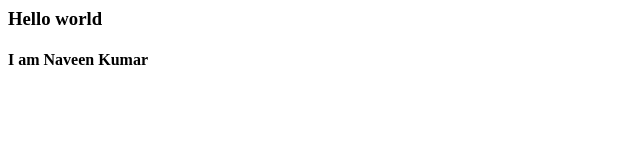
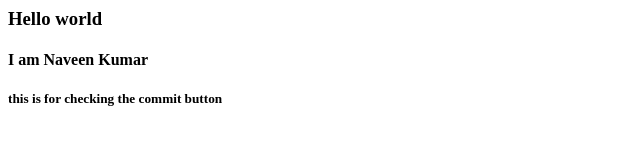
Before and after one commit to Navin8899/web-project-practice, a plain HTML site: page index.html in a window 1280 px wide. Shown: the whole page, without its empty margins (0-640 px from the left). Drawn offline with Linux system fonts and the light colour scheme.

Commit message:
added h5 tag

```diff
--- a/index.html
+++ b/index.html
@@ -1,2 +1,3 @@
 <h3>Hello world</h3>
 <h4>I am Naveen Kumar</h4>
+<h5>this is for checking the commit button</h5>
```
